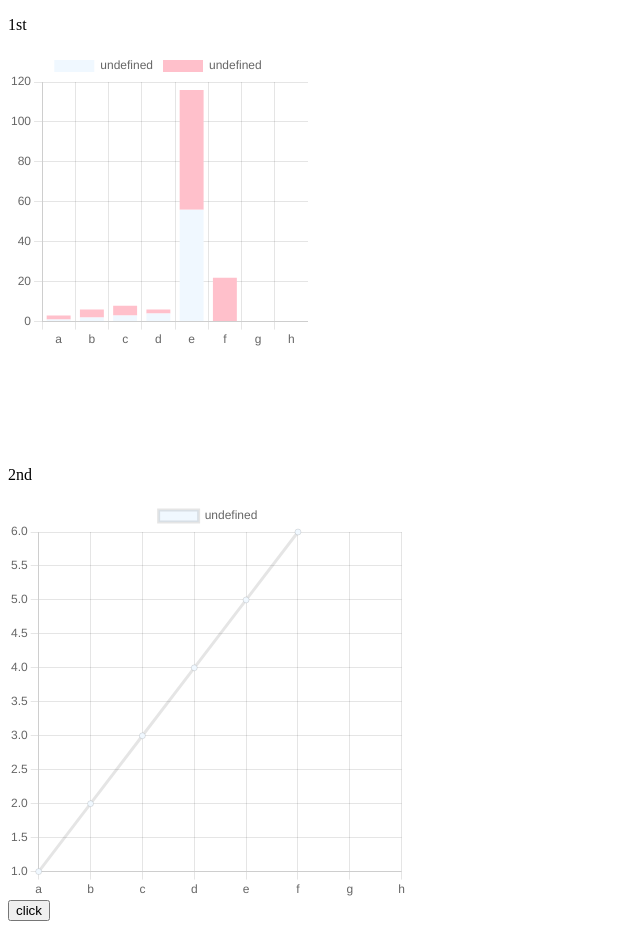
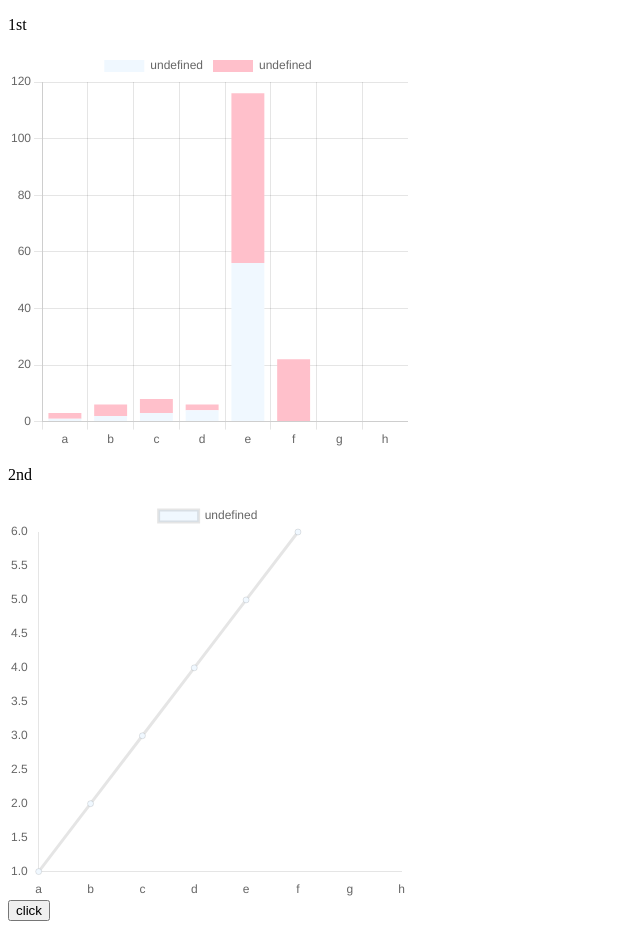
Before and after one commit to marayil/Charts, an Angular app: page / in a window 1280 px wide. Shown: the whole page, without its empty margins (0-640 px from the left). Built offline with nearby package versions, Linux system fonts and the light colour scheme.

Commit message:
grid-line removed

```diff
--- a/src/app/charts/chart-helper.ts
+++ b/src/app/charts/chart-helper.ts
@@ -23,13 +23,6 @@ export class ChartHelper {
             data: {
               labels: labels,
               datasets: getConfig(data,type,backgroundColor),
-                // {
-                //   label: 'graph',
-                //   data: data,
-                //   type: 'bar',
-                //   backgroundColor: backgroundColor[0],
-                // },
-
             },
             options: {
               scales:{
@@ -40,7 +33,7 @@ export class ChartHelper {
                   stacked:true
                 }
               },
-              responsive: false,
+              responsive: true,
               maintainAspectRatio: true,
               aspectRatio:1|1,
 
@@ -67,6 +60,15 @@ export class ChartHelper {
 
               scales:{
                 x:{
+                  grid:{
+                    display:false
+                  },
+                  stacked:true
+                },
+                y:{
+                  grid:{
+                    display:false
+                  },
                   stacked:true
                 }
               }
@@ -91,7 +93,10 @@ export class ChartHelper {
             options:{
               scales:{
                 x:{
-                  stacked:true
+                  stacked:true,
+                  grid:{
+                    display:false
+                  }
                 }
               }
             }
```
